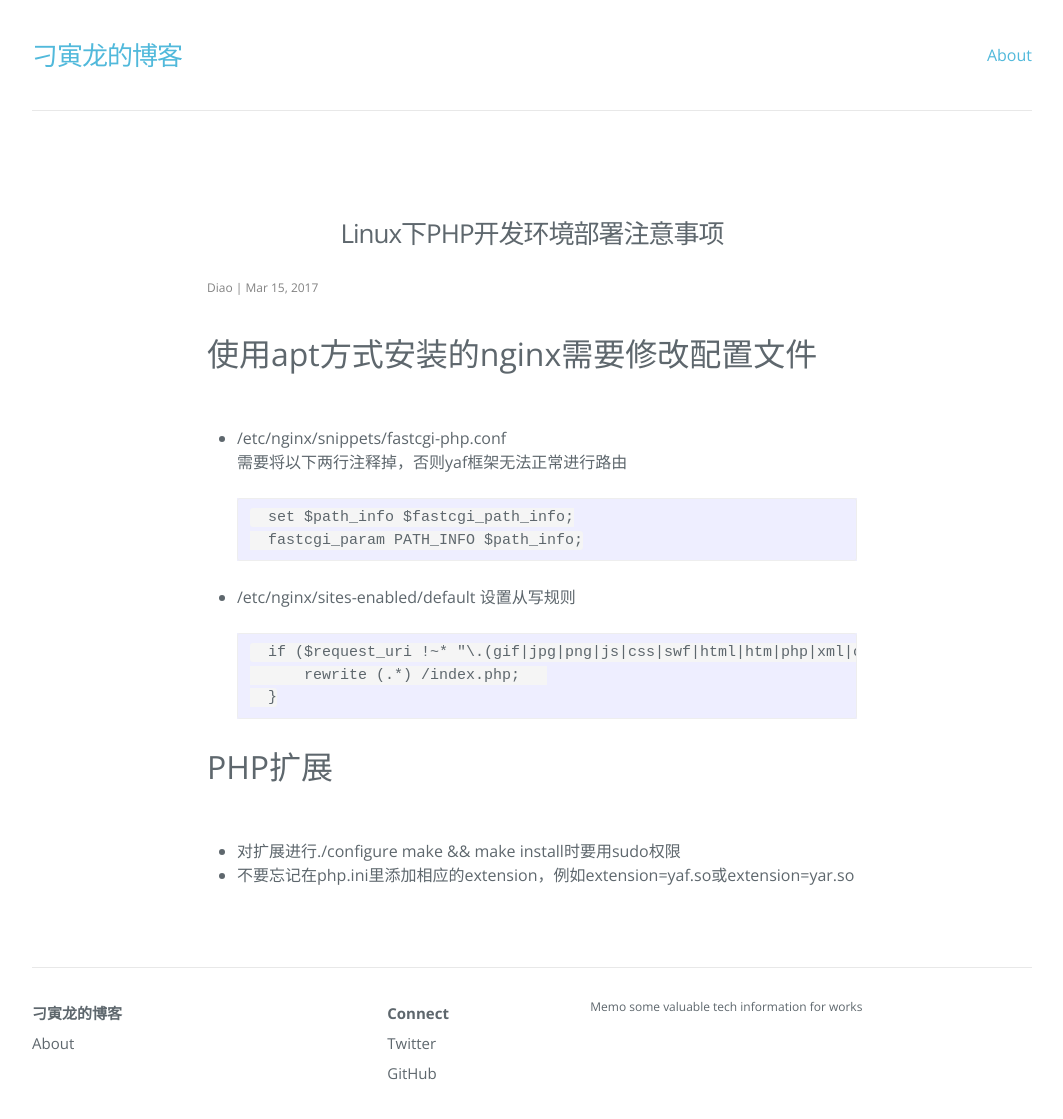
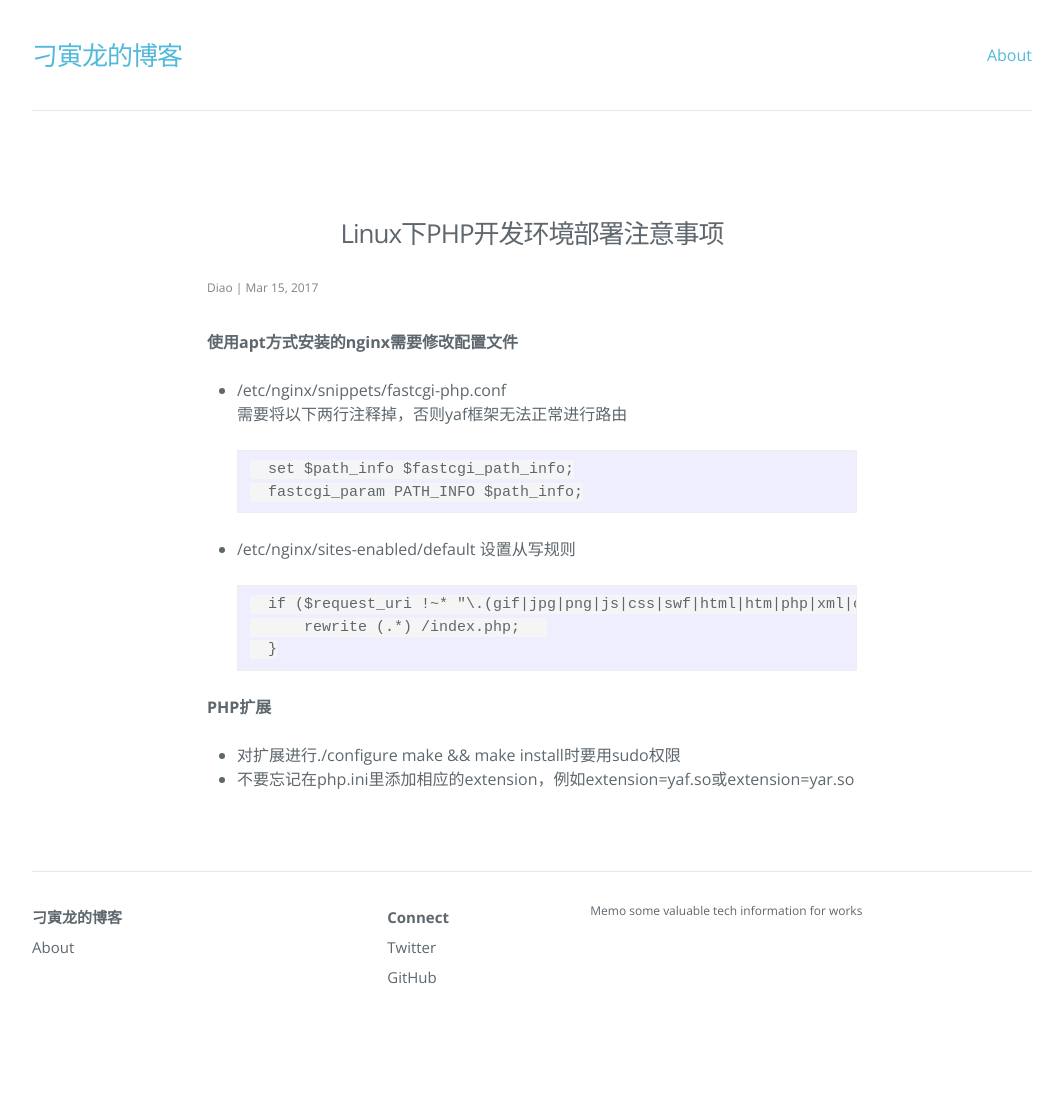
Before and after one commit to diaoyinlong/blog, a Jekyll site: the page built from _posts/2017-03-15-Linux下PHP开发环境部署注意事项.md, in a window 1280 px wide and 1155 px high. Shown: the top 1119 px of the window, without its empty margins (108-1171 px from the left). Built offline with Jekyll 4.4.1, drawn with Linux system fonts in a browser that asks for light colours; nearby versions of some CDN libraries.

Commit message:
Published with https://stackedit.io/

```diff
--- a/_posts/2017-03-15-Linux下PHP开发环境部署注意事项.md
+++ b/_posts/2017-03-15-Linux下PHP开发环境部署注意事项.md
@@ -4,7 +4,8 @@ layout: post
 categories: 环境部署
 tags: 'nginx,PHP,扩展'
 ---
-## 使用apt方式安装的nginx需要修改配置文件 ##
+**使用apt方式安装的nginx需要修改配置文件**
+
 * /etc/nginx/snippets/fastcgi-php.conf
 需要将以下两行注释掉，否则yaf框架无法正常进行路由
 
@@ -21,6 +22,7 @@ tags: 'nginx,PHP,扩展'
 		}
 
 
-## PHP扩展 ##
+**PHP扩展**
+
 * 对扩展进行./configure make && make install时要用sudo权限
 * 不要忘记在php.ini里添加相应的extension，例如extension=yaf.so或extension=yar.so
```
